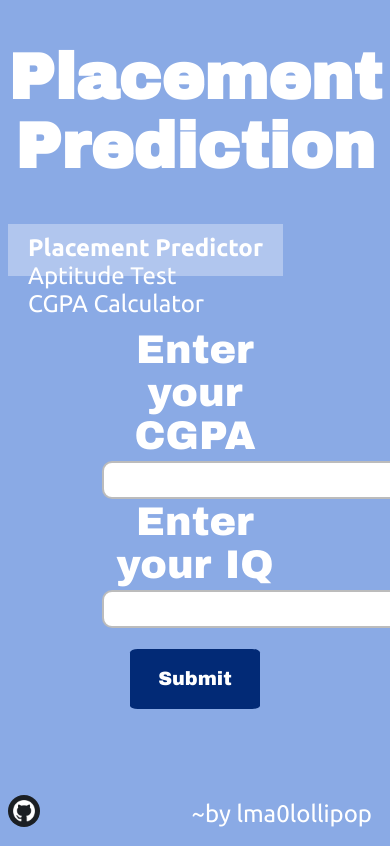
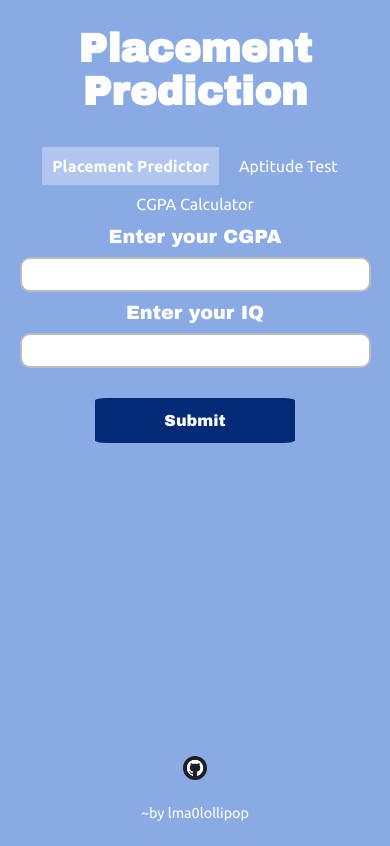
Before and after one commit to lma0lollipop/PlacementPredictor, a Django app: page / in a window 390 px wide; the page is wider, and only the part inside the window is pictured. After the commit the page ends 821 px from the top of that part, so only its background shows below. Run offline with Django 5.2, Linux system fonts and the light colour scheme.

Commit message:
Update style.css

```diff
--- a/placement-prediction/static/styles/style.css
+++ b/placement-prediction/static/styles/style.css
@@ -1,9 +1,19 @@
 @import url('https://fonts.googleapis.com/css2?family=Archivo+Black&display=swap');
 @import url('https://fonts.googleapis.com/css2?family=Ubuntu:ital,wght@0,300;0,400;0,500;0,700;1,300;1,400;1,500;1,700&display=swap');
 
+html, body {
+    height: 100%;
+    margin: 0;
+    padding: 0;
+    box-sizing: border-box;
+}
+
 body {
-    background-color: #8AAAE5 ;
+    background-color: #8AAAE5;
     font-size: 1.5rem;
+    display: flex;
+    flex-direction: column;
+    min-height: 100vh;
 }
 
 h1 {
@@ -18,13 +28,16 @@ ul {
     list-style-type: none;
     margin: 0;
     padding: 10px 0px;
-    overflow: hidden;
+    display: flex;
+    flex-wrap: wrap;
+    justify-content: center;
+    gap: 10px;
 }
+
 li {
-    display: inline-block;
-    padding: 0px 0px;
+    display: block;
+}
 
-}
 li a {
     color: white;
     text-align: center;
@@ -43,72 +56,64 @@ li a:hover {
 
 .form {
     margin: auto;
-    font-size: 2.5rem;
+    font-size: 2rem;
     align-items: center;
-    width: 50%;
-    padding-bottom: 1px;
+    width: 90%;
+    max-width: 600px;
+    padding-bottom: 1rem;
     font-family: "Archivo Black", sans-serif;
     color: #FFFFFF;
     text-align: center;
+    flex-grow: 1;
 }
 
 input {
-    font-size: 2rem;
-    height: 2rem;
-    width: 30rem;
+    font-size: 1.2rem;
+    height: 2.5rem;
+    width: 100%;
+    max-width: 100%;
     border: 2px solid rgba(0, 0, 0, 0.264);
     border-radius: 10px;
     text-align: center;
     font-family: "Ubuntu", sans-serif;
-
+    box-sizing: border-box;
+    margin: 10px 0;
 }
 
-input:hover {
+input:hover,
+input:focus {
     border: 2px solid #022a75fd;
-
+    outline: none;
 }
 
-input:active {
-    border: 2px solid #022a75fd;
-    text-align: center;
-}
-
-.submit button {
+.submit-button {
     border-radius: 6%;
     background-color: #022a75fd;
     color: #FFFFFF;
     font-family: "Archivo Black", sans-serif;
     font-size: 1.2rem;
-    height: 60px;
-    width: 130px;
+    height: 50px;
+    width: 100%;
+    max-width: 200px;
     text-align: center;
-    border: 0.1px;
-    margin: 20px;
+    border: none;
+    margin: 20px auto;
+    cursor: pointer;
 }
 
-button:hover {
+.submit-button:hover {
     background-color: #022a7546;
 }
 
-#res {
-    display: flex;
-    justify-content: center;
-    /* align-items: center; */
-}
-#result {
-    display: flex;
-    height: 500px;
-    width: 500px;
-    text-align: center;
-    font-size: 2.5rem;
-    font-family: "Archivo Black", sans-serif;
-    color: whitesmoke;
+footer {
+    margin-top: auto;
 }
 
+#credits {
+    margin-top: 30px;
+    padding-bottom: 10px;
+}
 
-#credits {
-    margin-top: 60px;
-}
 #github {
     border: 0;
     margin: 0;
@@ -119,25 +124,54 @@ button:hover {
 }
 
 .github-link {
-    margin-top: 3rem;
+    margin-top: 1rem;
     display: flex;
+    flex-direction: column;
     align-items: center;
-    justify-content: center;
-
 }
 
-
 #link {
-    width: 100%;
     padding: 10px;
     font-family: "Ubuntu", sans-serif;
 }
 
-
 #link a {
-    float: right;
     text-decoration: none;
     color: #FFFFFF;
     font-size: 1em;
     text-align: center;
 }
+
+@media (max-width: 768px) {
+    h1 {
+        font-size: 2.5rem;
+    }
+
+    .form {
+        font-size: 1.2rem;
+    }
+
+    input {
+        font-size: 1rem;
+        height: 2.2rem;
+    }
+
+    .submit-button {
+        font-size: 1rem;
+        height: 45px;
+    }
+
+    li a {
+        padding: 10px;
+        font-size: 1rem;
+    }
+
+    #github {
+        width: 1.5rem;
+        height: 1.5rem;
+    }
+
+    #link a {
+        font-size: 0.9rem;
+    }
+}
```
